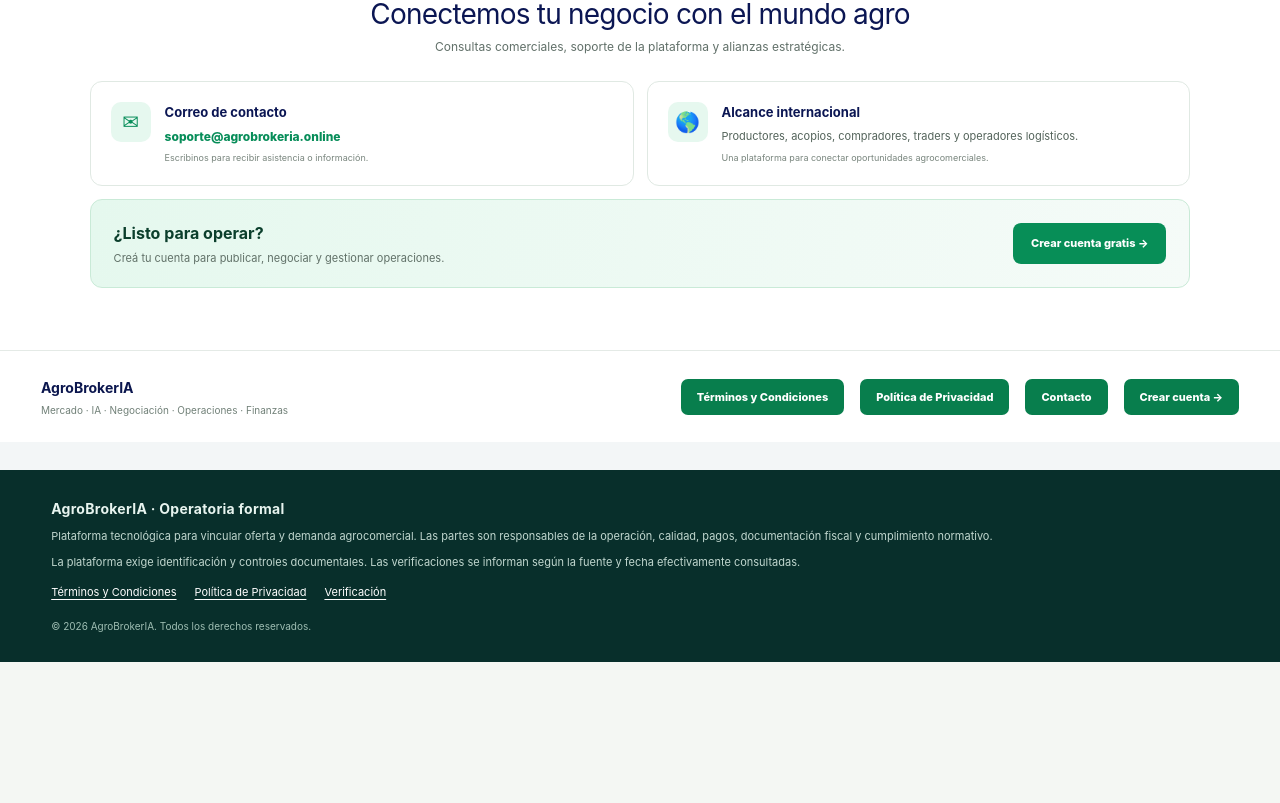
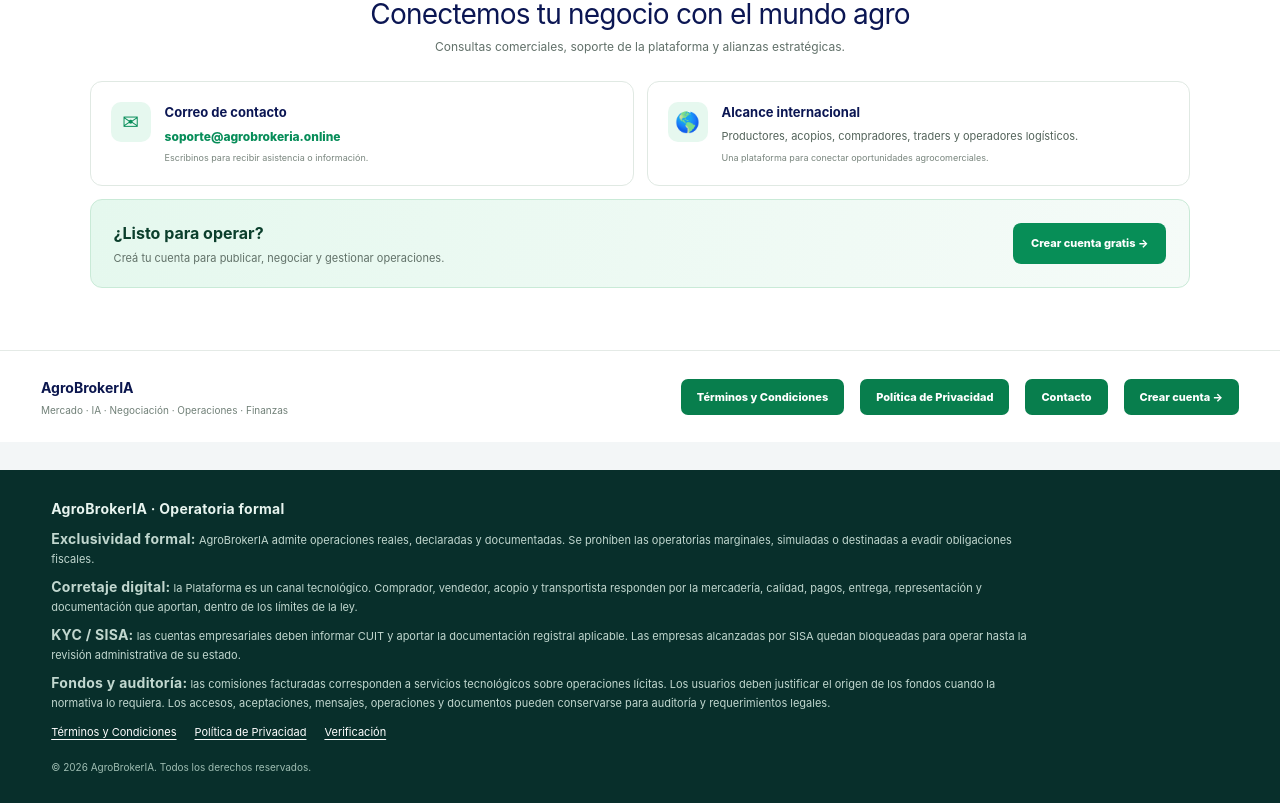
Before and after one commit to AgroBrokerIA/agrobrokeria-platform, a Next.js app in the folder apps/web/: page / in a window 1280 px wide. Shown: the part 5473-6276 px from the top of the page. Before the commit the page ends 6135 px from the top, so only its background shows below. Built offline with nearby package versions, Linux system fonts and the light colour scheme; no server answers; the database is empty.

Commit message:
Place formal exclusivity, SISA, responsibility and audit notice in global footer

```diff
--- a/apps/web/components/layout/AppChrome.tsx
+++ b/apps/web/components/layout/AppChrome.tsx
@@ -23,7 +23,7 @@ export default function AppChrome({ children }: { children: ReactNode }) {
     return () => { activo = false; };
   }, [isPublic, pathname, router]);
 
-  const footer=<footer className="legal-site-footer"><div><strong>AgroBrokerIA · Operatoria formal</strong><p>Plataforma tecnológica para vincular oferta y demanda agrocomercial. Las partes son responsables de la operación, calidad, pagos, documentación fiscal y cumplimiento normativo.</p><p>La plataforma exige identificación y controles documentales. Las verificaciones se informan según la fuente y fecha efectivamente consultadas.</p><nav><Link href="/terminos">Términos y Condiciones</Link><Link href="/privacidad">Política de Privacidad</Link><Link href="/como-verificamos">Verificación</Link></nav><small>© {new Date().getFullYear()} AgroBrokerIA. Todos los derechos reservados.</small></div></footer>;
+  const footer=<footer className="legal-site-footer"><div><strong>AgroBrokerIA · Operatoria formal</strong><p><strong>Exclusividad formal:</strong> AgroBrokerIA admite operaciones reales, declaradas y documentadas. Se prohíben las operatorias marginales, simuladas o destinadas a evadir obligaciones fiscales.</p><p><strong>Corretaje digital:</strong> la Plataforma es un canal tecnológico. Comprador, vendedor, acopio y transportista responden por la mercadería, calidad, pagos, entrega, representación y documentación que aportan, dentro de los límites de la ley.</p><p><strong>KYC / SISA:</strong> las cuentas empresariales deben informar CUIT y aportar la documentación registral aplicable. Las empresas alcanzadas por SISA quedan bloqueadas para operar hasta la revisión administrativa de su estado.</p><p><strong>Fondos y auditoría:</strong> las comisiones facturadas corresponden a servicios tecnológicos sobre operaciones lícitas. Los usuarios deben justificar el origen de los fondos cuando la normativa lo requiera. Los accesos, aceptaciones, mensajes, operaciones y documentos pueden conservarse para auditoría y requerimientos legales.</p><nav><Link href="/terminos">Términos y Condiciones</Link><Link href="/privacidad">Política de Privacidad</Link><Link href="/como-verificamos">Verificación</Link></nav><small>© {new Date().getFullYear()} AgroBrokerIA. Todos los derechos reservados.</small></div></footer>;
 
   if (isPublic) return <>{children}{footer}</>;
 
```
